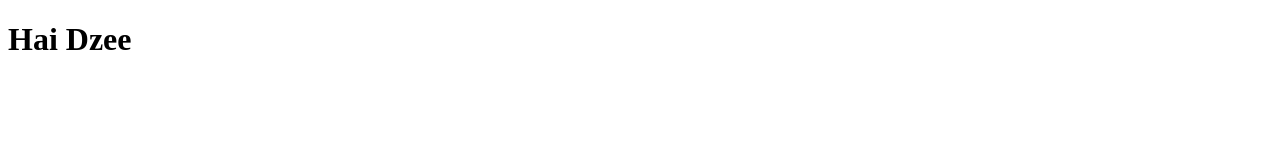
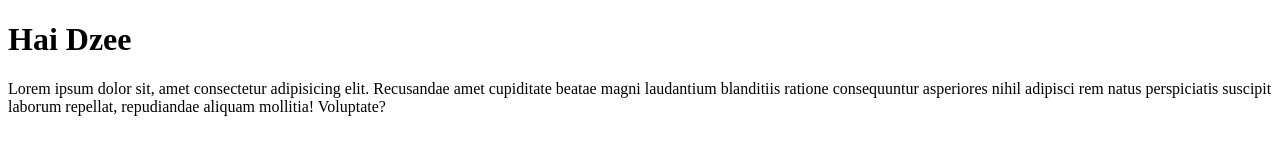
Before and after one commit to WebProgramIT/wpi-coba-git-test, a plain HTML site: page index.html in a window 1280 px wide. Drawn offline with Linux system fonts and the light colour scheme.

Commit message:
menambahkan paragraf

```diff
--- a/index.html
+++ b/index.html
@@ -7,5 +7,6 @@
 </head>
 <body>
     <h1>Hai Dzee</h1>
+    <p>Lorem ipsum dolor sit, amet consectetur adipisicing elit. Recusandae amet cupiditate beatae magni laudantium blanditiis ratione consequuntur asperiores nihil adipisci rem natus perspiciatis suscipit laborum repellat, repudiandae aliquam mollitia! Voluptate?</p>
 </body>
 </html>
```
